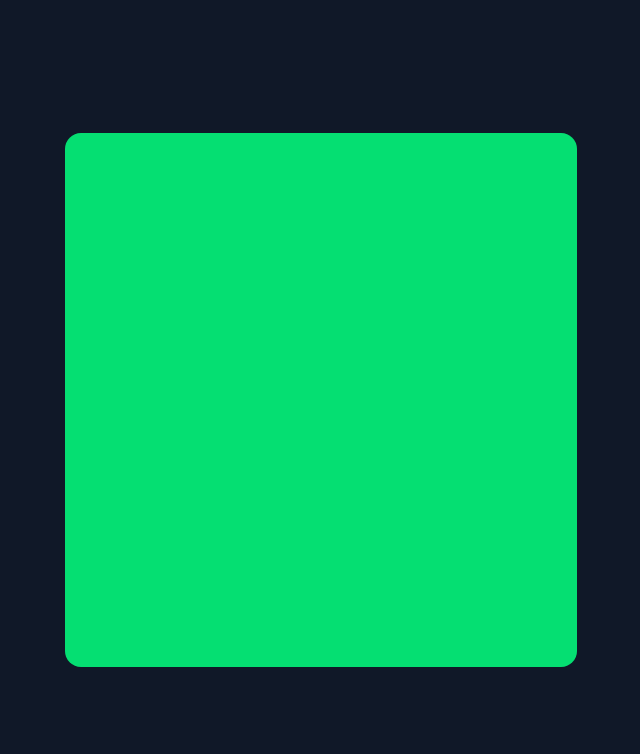
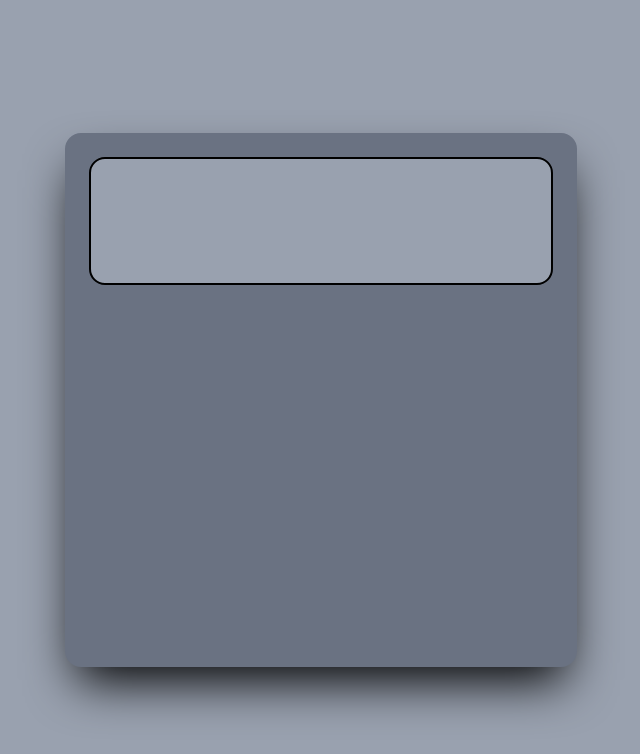
Before and after one commit to Shaedow2000/WebCalc, a website built with Vite: page index.html in a window 1280 px wide. Shown: the whole page, without its empty margins (319-959 px from the left). Built offline with nearby package versions, Linux system fonts and the light colour scheme.

Commit message:
Style the main body.

```diff
--- a/index.html
+++ b/index.html
@@ -7,9 +7,9 @@
         <link href="src/style.css" rel="stylesheet">
         <script src="src/main.js" type="module" defer></script>
     </head>
-    <body class="flex justify-center items-center w-screen h-screen bg-gray-900">
-        <main class="w-2/5 h-2/3 rounded-2xl bg-green-400">
-            <section id="screen">
+    <body class="flex justify-center items-center w-screen h-screen bg-gray-400">
+        <main class="w-2/5 h-2/3 rounded-2xl bg-gray-500 p-6 shadow-2xl shadow-black">
+            <section id="screen" class="w-full h-32 bg-gray-400 rounded-2xl border-2 border-black ">
                 <div id="operation-div">
                     <h3 id="operation"></h3>
                 </div>
--- a/src/style.css
+++ b/src/style.css
@@ -1,5 +1,12 @@
 @import "tailwindcss";
 
-* {
-    @apply p-0 m-0
+@variant dark (&:where(.dark, .dark *));
+
+:root {
+    color-scheme: light;
+    forced-color-adjust: none;
 }
+
+.dark {
+    color-scheme: dark;
+}
```
